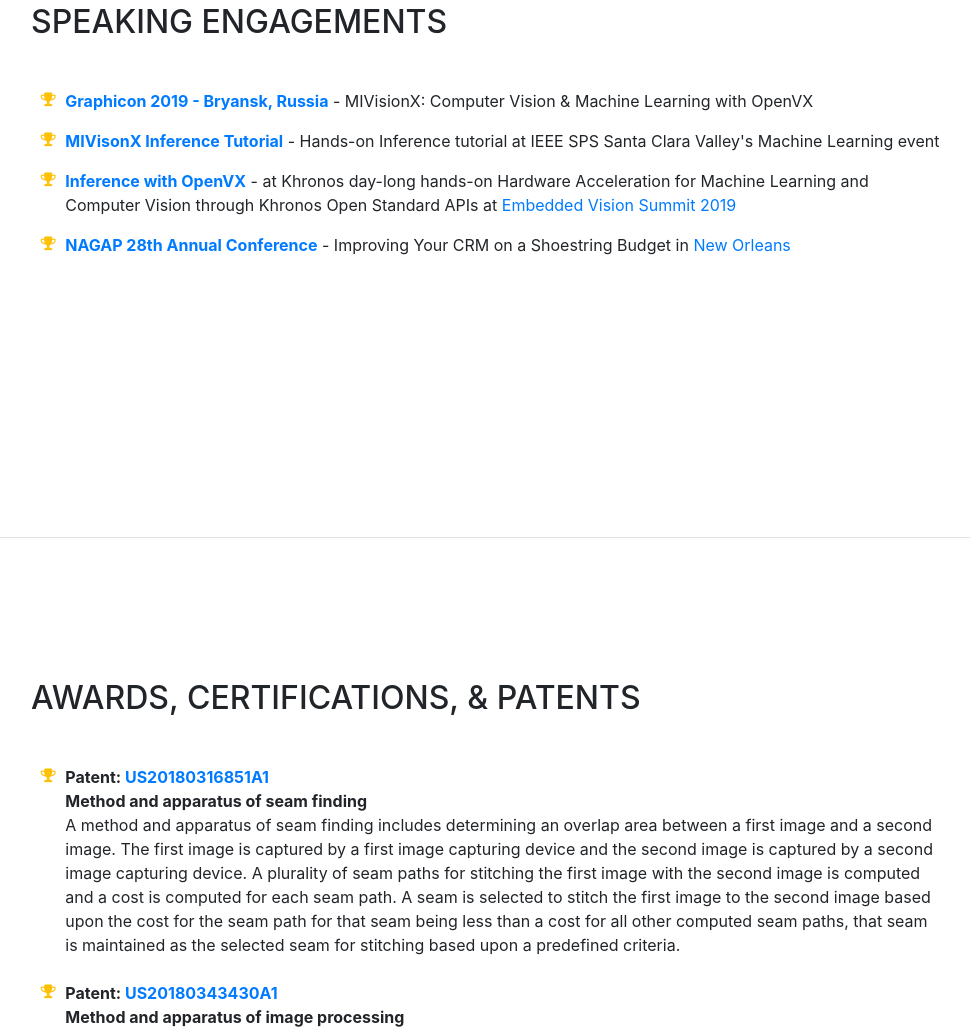
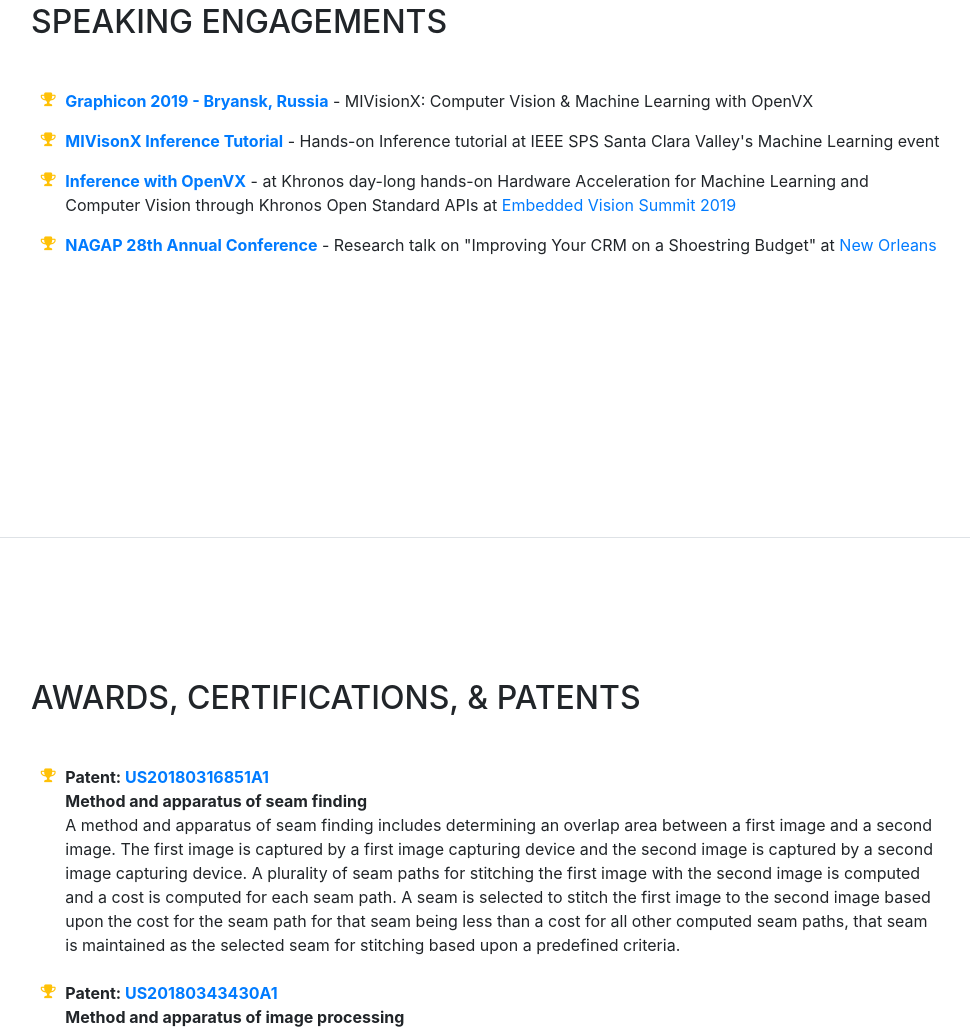
Before and after one commit to kiritigowda/kiritigowda.github.io, a website with bundled scripts: page index.html in a window 1280 px wide. Shown: the part 5156-6189 px from the top of the page, without its empty margins (289-1259 px from the left). Built offline with nearby package versions, Linux system fonts and the light colour scheme; a web font is replaced by a local one.

Commit message:
Talk fix

```diff
--- a/index.html
+++ b/index.html
@@ -482,8 +482,7 @@
             </li>
             <li>
               <i class="fa-li fa fa-trophy text-warning"></i>
-              <p><b><a href="https://nagap.org/28th-annual-conference">NAGAP 28th Annual Conference</a></b> -  Improving Your CRM
-              	on a Shoestring Budget in <a href="https://nagap.org/sites/default/files/NAGAP%20AM%2015_RB_Update_WEB_Final2_0.pdf">New Orleans</a></p>
+              <p><b><a href="https://nagap.org/28th-annual-conference">NAGAP 28th Annual Conference</a></b> - Research talk on "Improving Your CRM on a Shoestring Budget" at <a href="https://nagap.org/sites/default/files/NAGAP%20AM%2015_RB_Update_WEB_Final2_0.pdf">New Orleans</a></p>
             </li>
           </ul>
         </div>
```
